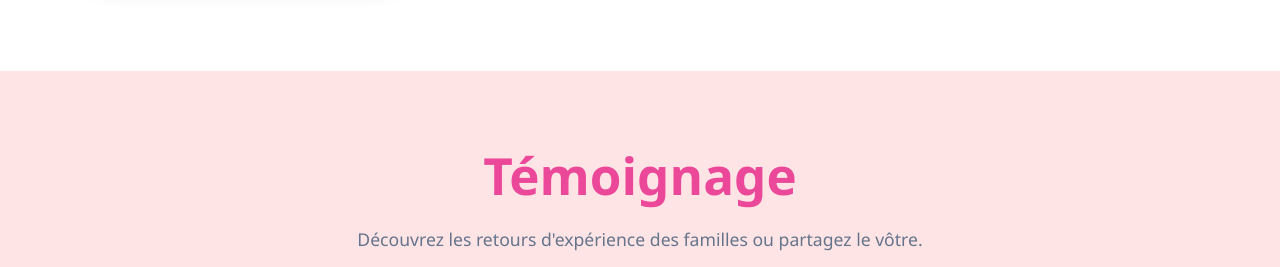
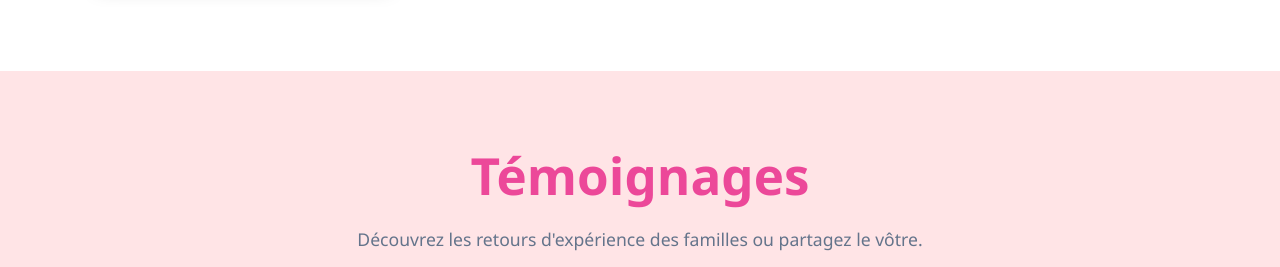
Before and after one commit to KH-HOCINE/butterfly-learning-center, a React app in the folder client/: page / in a window 1280 px wide. Shown: the part 1100-1367 px from the top of the page. Built offline with nearby package versions, Linux system fonts and the light colour scheme; no server answers; the HTML template or start-up script is replaced by a standard one.

Commit message:
témoignages avec S

```diff
--- a/client/src/components/Reviews.jsx
+++ b/client/src/components/Reviews.jsx
@@ -54,7 +54,7 @@ const Reviews = () => {
   return (
     <section className="reviews-section" id="reviews">
       <div className="reviews-container">
-        <h2>Témoignage</h2>
+        <h2>Témoignages </h2>
         <p className="section-subtitle">Découvrez les retours d'expérience des familles ou partagez le vôtre.</p>
 
         {msg && <p className="review-success-msg">{msg}</p>}
```
